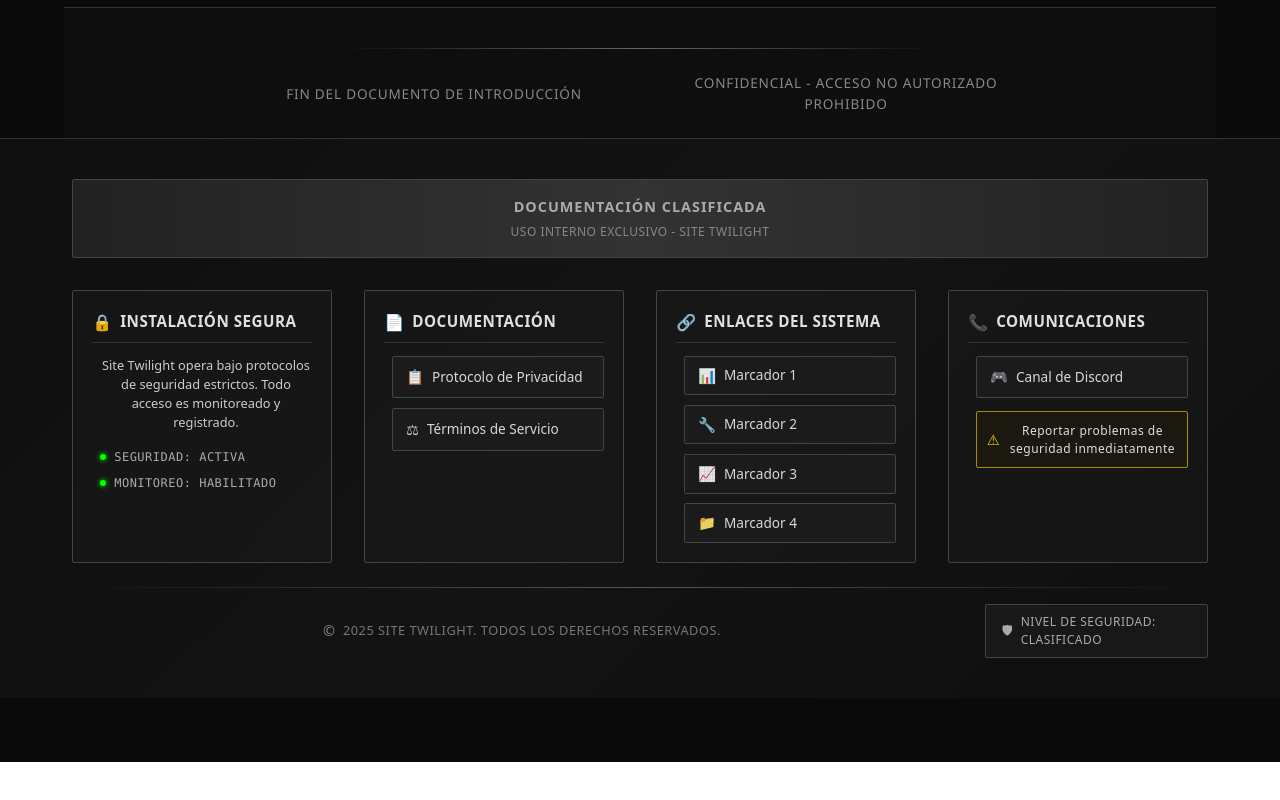
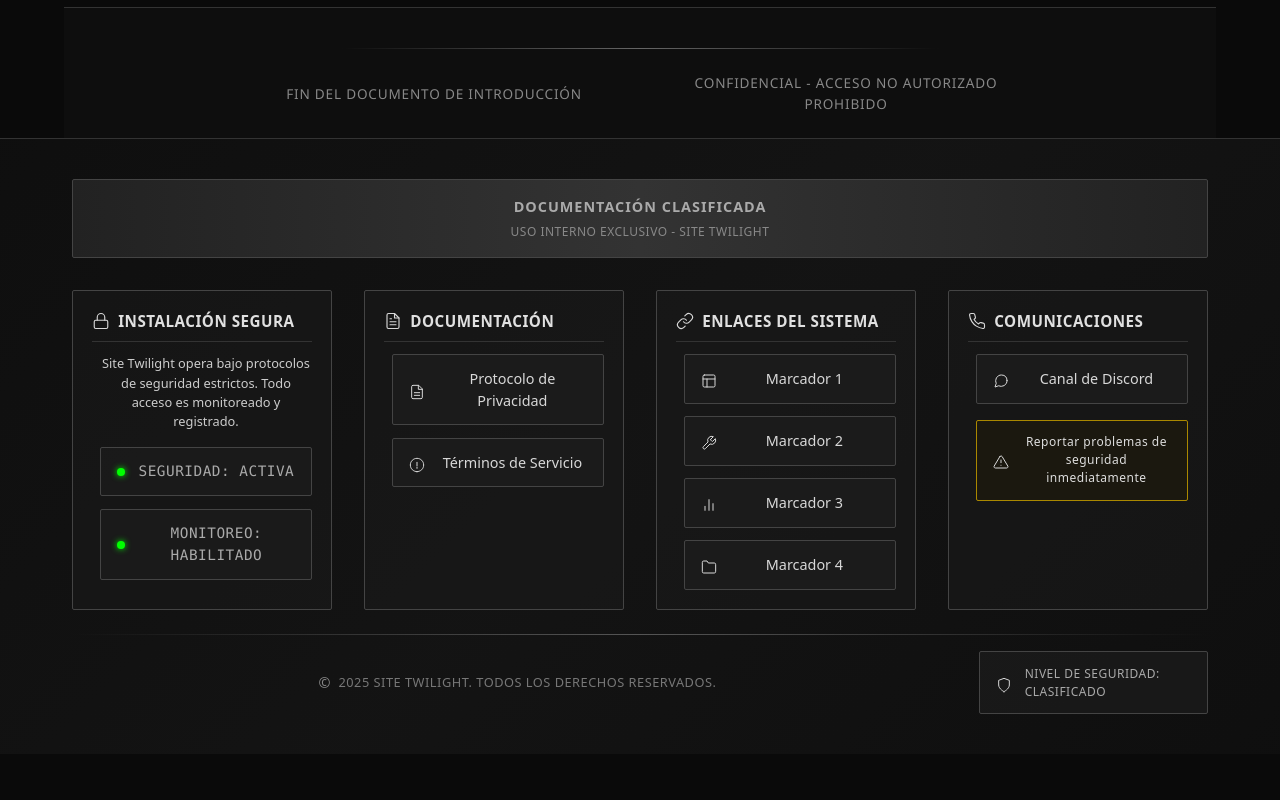
Before and after one commit to emiliano-gandini-outeda/Site-Twilight, a Vue app in the folder frontend/: page / in a window 1280 px wide. Shown: the part 3950-4750 px from the top of the page. Before the commit the page ends 4712 px from the top, so only its background shows below. Built offline with nearby package versions, Linux system fonts and the light colour scheme; no server answers.

Commit message:
Update Footer.vue

```diff
--- a/frontend/src/components/Footer.vue
+++ b/frontend/src/components/Footer.vue
@@ -14,7 +14,13 @@
         <!-- Información del Sitio -->
         <div class="footer-section">
           <div class="section-header">
-            <div class="section-icon">🔒</div>
+            <span class="section-emoji">🔒</span>
+            <div class="section-icon-svg">
+              <svg viewBox="0 0 24 24" fill="none" stroke="currentColor" stroke-width="1.5" stroke-linecap="round" stroke-linejoin="round">
+                <rect x="3" y="11" width="18" height="11" rx="2" ry="2"></rect>
+                <path d="M7 11V7a5 5 0 0 1 10 0v4"></path>
+              </svg>
+            </div>
             <h3 class="section-title">INSTALACIÓN SEGURA</h3>
           </div>
           <div class="section-content">
@@ -38,17 +44,41 @@
         <!-- Enlaces Rápidos -->
         <div class="footer-section">
           <div class="section-header">
-            <div class="section-icon">📄</div>
+            <span class="section-emoji">📄</span>
+            <div class="section-icon-svg">
+              <svg viewBox="0 0 24 24" fill="none" stroke="currentColor" stroke-width="1.5" stroke-linecap="round" stroke-linejoin="round">
+                <path d="M14 2H6a2 2 0 0 0-2 2v16a2 2 0 0 0 2 2h12a2 2 0 0 0 2-2V8z"></path>
+                <polyline points="14 2 14 8 20 8"></polyline>
+                <line x1="16" y1="13" x2="8" y2="13"></line>
+                <line x1="16" y1="17" x2="8" y2="17"></line>
+                <polyline points="10 9 9 9 8 9"></polyline>
+              </svg>
+            </div>
             <h3 class="section-title">DOCUMENTACIÓN</h3>
           </div>
           <div class="section-content">
             <div class="document-links">
               <a href="/privacy" class="document-link">
-                <span class="link-icon">📋</span>
+                <span class="link-emoji">📋</span>
+                <div class="link-icon-svg">
+                  <svg viewBox="0 0 24 24" fill="none" stroke="currentColor" stroke-width="1.5" stroke-linecap="round" stroke-linejoin="round">
+                    <path d="M14 2H6a2 2 0 0 0-2 2v16a2 2 0 0 0 2 2h12a2 2 0 0 0 2-2V8z"></path>
+                    <polyline points="14 2 14 8 20 8"></polyline>
+                    <line x1="16" y1="13" x2="8" y2="13"></line>
+                    <line x1="16" y1="17" x2="8" y2="17"></line>
+                  </svg>
+                </div>
                 <span class="link-text">Protocolo de Privacidad</span>
               </a>
               <a href="/terms-of-service" class="document-link">
-                <span class="link-icon">⚖</span>
+                <span class="link-emoji">⚖</span>
+                <div class="link-icon-svg">
+                  <svg viewBox="0 0 24 24" fill="none" stroke="currentColor" stroke-width="1.5" stroke-linecap="round" stroke-linejoin="round">
+                    <path d="M12 15v2"></path>
+                    <path d="M12 8v5"></path>
+                    <path d="M12 22c5.523 0 10-4.477 10-10S17.523 2 12 2 2 6.477 2 12s4.477 10 10 10z"></path>
+                  </svg>
+                </div>
                 <span class="link-text">Términos de Servicio</span>
               </a>
             </div>
@@ -58,25 +88,55 @@
         <!-- Enlaces del Sistema -->
         <div class="footer-section">
           <div class="section-header">
-            <div class="section-icon">🔗</div>
+            <span class="section-emoji">🔗</span>
+            <div class="section-icon-svg">
+              <svg viewBox="0 0 24 24" fill="none" stroke="currentColor" stroke-width="1.5" stroke-linecap="round" stroke-linejoin="round">
+                <path d="M10 13a5 5 0 0 0 7.54.54l3-3a5 5 0 0 0-7.07-7.07l-1.72 1.71"></path>
+                <path d="M14 11a5 5 0 0 0-7.54-.54l-3 3a5 5 0 0 0 7.07 7.07l1.71-1.71"></path>
+              </svg>
+            </div>
             <h3 class="section-title">ENLACES DEL SISTEMA</h3>
           </div>
           <div class="section-content">
             <div class="system-links">
               <a href="#" class="system-link">
-                <span class="link-icon">📊</span>
+                <span class="link-emoji">📊</span>
+                <div class="link-icon-svg">
+                  <svg viewBox="0 0 24 24" fill="none" stroke="currentColor" stroke-width="1.5" stroke-linecap="round" stroke-linejoin="round">
+                    <rect x="3" y="3" width="18" height="18" rx="2" ry="2"></rect>
+                    <line x1="3" y1="9" x2="21" y2="9"></line>
+                    <line x1="9" y1="21" x2="9" y2="9"></line>
+                  </svg>
+                </div>
                 <span class="link-text">Marcador 1</span>
               </a>
               <a href="#" class="system-link">
-                <span class="link-icon">🔧</span>
+                <span class="link-emoji">🔧</span>
+                <div class="link-icon-svg">
+                  <svg viewBox="0 0 24 24" fill="none" stroke="currentColor" stroke-width="1.5" stroke-linecap="round" stroke-linejoin="round">
+                    <path d="M14.7 6.3a1 1 0 0 0 0 1.4l1.6 1.6a1 1 0 0 0 1.4 0l3.77-3.77a6 6 0 0 1-7.94 7.94l-6.91 6.91a2.12 2.12 0 0 1-3-3l6.91-6.91a6 6 0 0 1 7.94-7.94l-3.76 3.76z"></path>
+                  </svg>
+                </div>
                 <span class="link-text">Marcador 2</span>
               </a>
               <a href="#" class="system-link">
-                <span class="link-icon">📈</span>
+                <span class="link-emoji">📈</span>
+                <div class="link-icon-svg">
+                  <svg viewBox="0 0 24 24" fill="none" stroke="currentColor" stroke-width="1.5" stroke-linecap="round" stroke-linejoin="round">
+                    <line x1="18" y1="20" x2="18" y2="10"></line>
+                    <line x1="12" y1="20" x2="12" y2="4"></line>
+                    <line x1="6" y1="20" x2="6" y2="14"></line>
+                  </svg>
+                </div>
                 <span class="link-text">Marcador 3</span>
               </a>
               <a href="#" class="system-link">
-                <span class="link-icon">📁</span>
+                <span class="link-emoji">📁</span>
+                <div class="link-icon-svg">
+                  <svg viewBox="0 0 24 24" fill="none" stroke="currentColor" stroke-width="1.5" stroke-linecap="round" stroke-linejoin="round">
+                    <path d="M22 19a2 2 0 0 1-2 2H4a2 2 0 0 1-2-2V5a2 2 0 0 1 2-2h5l2 3h9a2 2 0 0 1 2 2z"></path>
+                  </svg>
+                </div>
                 <span class="link-text">Marcador 4</span>
               </a>
             </div>
@@ -86,17 +146,34 @@
         <!-- Contacto -->
         <div class="footer-section">
           <div class="section-header">
-            <div class="section-icon">📞</div>
+            <span class="section-emoji">📞</span>
+            <div class="section-icon-svg">
+              <svg viewBox="0 0 24 24" fill="none" stroke="currentColor" stroke-width="1.5" stroke-linecap="round" stroke-linejoin="round">
+                <path d="M22 16.92v3a2 2 0 0 1-2.18 2 19.79 19.79 0 0 1-8.63-3.07 19.5 19.5 0 0 1-6-6 19.79 19.79 0 0 1-3.07-8.67A2 2 0 0 1 4.11 2h3a2 2 0 0 1 2 1.72 12.84 12.84 0 0 0 .7 2.81 2 2 0 0 1-.45 2.11L8.09 9.91a16 16 0 0 0 6 6l1.27-1.27a2 2 0 0 1 2.11-.45 12.84 12.84 0 0 0 2.81.7A2 2 0 0 1 22 16.92z"></path>
+              </svg>
+            </div>
             <h3 class="section-title">COMUNICACIONES</h3>
           </div>
           <div class="section-content">
             <div class="contact-info">
               <a href="https://discord.com/invite/37BrVa6b8E" target="_blank" class="contact-link">
-                <span class="contact-icon">🎮</span>
+                <span class="contact-emoji">🎮</span>
+                <div class="contact-icon-svg">
+                  <svg viewBox="0 0 24 24" fill="none" stroke="currentColor" stroke-width="1.5" stroke-linecap="round" stroke-linejoin="round">
+                    <path d="M21 11.5a8.38 8.38 0 0 1-.9 3.8 8.5 8.5 0 0 1-7.6 4.7 8.38 8.38 0 0 1-3.8-.9L3 21l1.9-5.7a8.38 8.38 0 0 1-.9-3.8 8.5 8.5 0 0 1 4.7-7.6 8.38 8.38 0 0 1 3.8-.9h.5a8.48 8.48 0 0 1 8 8v.5z"></path>
+                  </svg>
+                </div>
                 <span class="contact-text">Canal de Discord</span>
               </a>
               <div class="security-notice">
-                <span class="notice-icon">⚠</span>
+                <span class="notice-emoji">⚠</span>
+                <div class="notice-icon-svg">
+                  <svg viewBox="0 0 24 24" fill="none" stroke="currentColor" stroke-width="1.5" stroke-linecap="round" stroke-linejoin="round">
+                    <path d="M10.29 3.86L1.82 18a2 2 0 0 0 1.71 3h16.94a2 2 0 0 0 1.71-3L13.71 3.86a2 2 0 0 0-3.42 0z"></path>
+                    <line x1="12" y1="9" x2="12" y2="13"></line>
+                    <line x1="12" y1="17" x2="12.01" y2="17"></line>
+                  </svg>
+                </div>
                 <span class="notice-text">Reportar problemas de seguridad inmediatamente</span>
               </div>
             </div>
@@ -113,7 +190,12 @@
             <span class="copyright-text">2025 SITE TWILIGHT. TODOS LOS DERECHOS RESERVADOS.</span>
           </div>
           <div class="security-level">
-            <span class="level-icon">🛡</span>
+            <span class="level-emoji">🛡</span>
+            <div class="level-icon-svg">
+              <svg viewBox="0 0 24 24" fill="none" stroke="currentColor" stroke-width="1.5" stroke-linecap="round" stroke-linejoin="round">
+                <path d="M12 22s8-4 8-10V5l-8-3-8 3v7c0 6 8 10 8 10z"></path>
+              </svg>
+            </div>
             <span class="level-text">NIVEL DE SEGURIDAD: CLASIFICADO</span>
           </div>
         </div>
@@ -160,6 +242,28 @@
   box-sizing: border-box;
   max-width: 100%;
   overflow: hidden;
+}
+
+/* Iconos SVG - ocultos por defecto en mobile, visibles en desktop */
+.section-icon-svg,
+.link-icon-svg,
+.contact-icon-svg,
+.notice-icon-svg,
+.level-icon-svg {
+  display: none;
+  width: 16px;
+  height: 16px;
+  color: currentColor;
+  flex-shrink: 0;
+}
+
+.section-emoji,
+.link-emoji,
+.contact-emoji,
+.notice-emoji,
+.level-emoji {
+  display: block;
+  font-size: 1rem;
 }
 
 /* Banner de Clasificación */
@@ -223,12 +327,6 @@
   box-sizing: border-box;
 }
 
-.section-icon {
-  font-size: 1rem;
-  color: #aaa;
-  flex-shrink: 0;
-}
-
 .section-title {
   font-size: 0.9rem;
   font-weight: 600;
@@ -256,24 +354,30 @@
   overflow-wrap: break-word;
 }
 
-/* Estado del Protocolo */
+/* Estado del Protocolo - NORMALIZADO */
 .protocol-status {
   display: flex;
   flex-direction: column;
-  gap: 0.5rem;
+  gap: 0.8rem;
   width: 100%;
 }
 
 .protocol-item {
   display: flex;
   align-items: center;
-  gap: 0.5rem;
+  gap: 0.8rem;
   width: 100%;
+  min-height: 40px;
+  padding: 0.6rem 0.8rem;
+  background: rgba(30, 30, 30, 0.5);
+  border: 1px solid #444;
+  border-radius: 2px;
+  box-sizing: border-box;
 }
 
 .protocol-indicator {
-  width: 6px;
-  height: 6px;
+  width: 8px;
+  height: 8px;
   border-radius: 50%;
   background: #333;
   flex-shrink: 0;
@@ -281,31 +385,32 @@
 
 .protocol-indicator.active {
   background: #00ff00;
-  box-shadow: 0 0 5px #00ff00;
+  box-shadow: 0 0 6px #00ff00;
   animation: pulse 2s infinite;
 }
 
 .protocol-text {
-  font-size: 0.75rem;
+  font-size: 0.85rem;
   color: #aaa;
   font-family: 'Consolas', monospace;
   letter-spacing: 0.5px;
   word-break: break-word;
+  flex: 1;
 }
 
-/* Enlaces de Documentación */
+/* Enlaces de Documentación - NORMALIZADOS */
 .document-links {
   display: flex;
   flex-direction: column;
-  gap: 0.6rem;
+  gap: 0.8rem;
   width: 100%;
 }
 
 .document-link {
   display: flex;
   align-items: center;
-  gap: 0.5rem;
-  padding: 0.6rem 0.8rem;
+  gap: 0.8rem;
+  padding: 0.8rem 1rem;
   background: rgba(30, 30, 30, 0.6);
   border: 1px solid #444;
   border-radius: 2px;
@@ -315,18 +420,13 @@
   width: 100%;
   box-sizing: border-box;
   overflow: hidden;
+  min-height: 48px;
 }
 
 .document-link:hover {
   background: rgba(40, 40, 40, 0.8);
   border-color: #666;
-  transform: translateY(-1px);
-}
-
-.link-icon {
-  font-size: 0.9rem;
-  opacity: 0.9;
-  flex-shrink: 0;
+  transform: translateY(-2px);
 }
 
 .link-text {
@@ -334,21 +434,22 @@
   font-weight: 500;
   word-break: break-word;
   overflow-wrap: break-word;
+  flex: 1;
 }
 
-/* Enlaces del Sistema */
+/* Enlaces del Sistema - NORMALIZADOS */
 .system-links {
   display: grid;
   grid-template-columns: 1fr;
-  gap: 0.6rem;
+  gap: 0.8rem;
   width: 100%;
 }
 
 .system-link {
   display: flex;
   align-items: center;
-  gap: 0.5rem;
-  padding: 0.5rem 0.8rem;
+  gap: 0.8rem;
+  padding: 0.8rem 1rem;
   background: rgba(30, 30, 30, 0.6);
   border: 1px solid #444;
   border-radius: 2px;
@@ -358,26 +459,28 @@
   width: 100%;
   box-sizing: border-box;
   overflow: hidden;
+  min-height: 48px;
 }
 
 .system-link:hover {
   background: rgba(40, 40, 40, 0.8);
   border-color: #666;
+  transform: translateY(-2px);
 }
 
-/* Información de Contacto */
+/* Información de Contacto - NORMALIZADA */
 .contact-info {
   display: flex;
   flex-direction: column;
-  gap: 0.8rem;
+  gap: 1rem;
   width: 100%;
 }
 
 .contact-link {
   display: flex;
   align-items: center;
-  gap: 0.5rem;
-  padding: 0.6rem 0.8rem;
+  gap: 0.8rem;
+  padding: 0.8rem 1rem;
   background: rgba(30, 30, 30, 0.6);
   border: 1px solid #444;
   border-radius: 2px;
@@ -387,17 +490,13 @@
   width: 100%;
   box-sizing: border-box;
   overflow: hidden;
+  min-height: 48px;
 }
 
 .contact-link:hover {
   background: rgba(40, 40, 40, 0.8);
   border-color: #666;
-  transform: translateY(-1px);
-}
-
-.contact-icon {
-  font-size: 0.9rem;
-  flex-shrink: 0;
+  transform: translateY(-2px);
 }
 
 .contact-text {
@@ -405,25 +504,21 @@
   font-weight: 500;
   word-break: break-word;
   overflow-wrap: break-word;
+  flex: 1;
 }
 
 .security-notice {
   display: flex;
   align-items: center;
-  gap: 0.5rem;
-  padding: 0.6rem;
+  gap: 0.8rem;
+  padding: 0.8rem 1rem;
   background: rgba(40, 30, 0, 0.3);
   border: 1px solid #aa8800;
   border-radius: 2px;
   width: 100%;
   box-sizing: border-box;
   overflow: hidden;
-}
-
-.notice-icon {
-  color: #ffcc00;
-  font-size: 0.9rem;
-  flex-shrink: 0;
+  min-height: 48px;
 }
 
 .notice-text {
@@ -432,6 +527,7 @@
   letter-spacing: 0.5px;
   word-break: break-word;
   overflow-wrap: break-word;
+  flex: 1;
 }
 
 /* Parte Inferior del Footer */
@@ -450,7 +546,7 @@
 .bottom-content {
   display: flex;
   flex-direction: column;
-  gap: 0.8rem;
+  gap: 1rem;
   text-align: center;
   width: 100%;
 }
@@ -483,8 +579,8 @@
   display: flex;
   align-items: center;
   justify-content: center;
-  gap: 0.5rem;
-  padding: 0.5rem 1rem;
+  gap: 0.8rem;
+  padding: 0.8rem 1rem;
   background: rgba(30, 30, 30, 0.6);
   border: 1px solid #444;
   border-radius: 2px;
@@ -492,12 +588,7 @@
   max-width: 300px;
   width: 100%;
   box-sizing: border-box;
-}
-
-.level-icon {
-  font-size: 0.8rem;
-  color: #aaa;
-  flex-shrink: 0;
+  min-height: 48px;
 }
 
 .level-text {
@@ -507,6 +598,7 @@
   text-transform: uppercase;
   word-break: break-word;
   overflow-wrap: break-word;
+  flex: 1;
 }
 
 /* Animación */
@@ -546,6 +638,23 @@
     margin: 0;
     max-width: none;
     width: auto;
+  }
+
+  /* Ajustes de tamaño en tablet */
+  .protocol-item,
+  .document-link,
+  .system-link,
+  .contact-link,
+  .security-notice,
+  .security-level {
+    min-height: 44px;
+    padding: 0.7rem 0.9rem;
+  }
+
+  .protocol-text,
+  .link-text,
+  .contact-text {
+    font-size: 0.9rem;
   }
 }
 
@@ -595,6 +704,47 @@
   .copyright {
     flex-wrap: nowrap;
   }
+
+  /* Mostrar SVG y ocultar emojis en desktop */
+  .section-emoji,
+  .link-emoji,
+  .contact-emoji,
+  .notice-emoji,
+  .level-emoji {
+    display: none;
+  }
+
+  .section-icon-svg,
+  .link-icon-svg,
+  .contact-icon-svg,
+  .notice-icon-svg,
+  .level-icon-svg {
+    display: block;
+  }
+
+  /* Ajustes de tamaño en desktop */
+  .protocol-item,
+  .document-link,
+  .system-link,
+  .contact-link,
+  .security-notice,
+  .security-level {
+    min-height: 48px;
+    padding: 0.8rem 1rem;
+  }
+
+  .section-icon-svg {
+    width: 18px;
+    height: 18px;
+  }
+
+  .link-icon-svg,
+  .contact-icon-svg,
+  .notice-icon-svg,
+  .level-icon-svg {
+    width: 16px;
+    height: 16px;
+  }
 }
 
 /* Para pantallas muy grandes */
@@ -602,5 +752,41 @@
   .footer-container {
     max-width: 1400px;
   }
+
+  .protocol-item,
+  .document-link,
+  .system-link,
+  .contact-link,
+  .security-notice,
+  .security-level {
+    min-height: 52px;
+    padding: 0.9rem 1.1rem;
+  }
+
+  .section-icon-svg {
+    width: 20px;
+    height: 20px;
+  }
+}
+
+/* Mobile optimizations */
+@media (max-width: 639px) {
+  .protocol-item,
+  .document-link,
+  .system-link,
+  .contact-link,
+  .security-notice,
+  .security-level {
+    min-height: 42px;
+    padding: 0.6rem 0.8rem;
+  }
+
+  .section-header {
+    gap: 0.4rem;
+  }
+
+  .section-emoji {
+    font-size: 0.9rem;
+  }
 }
 </style>
```
